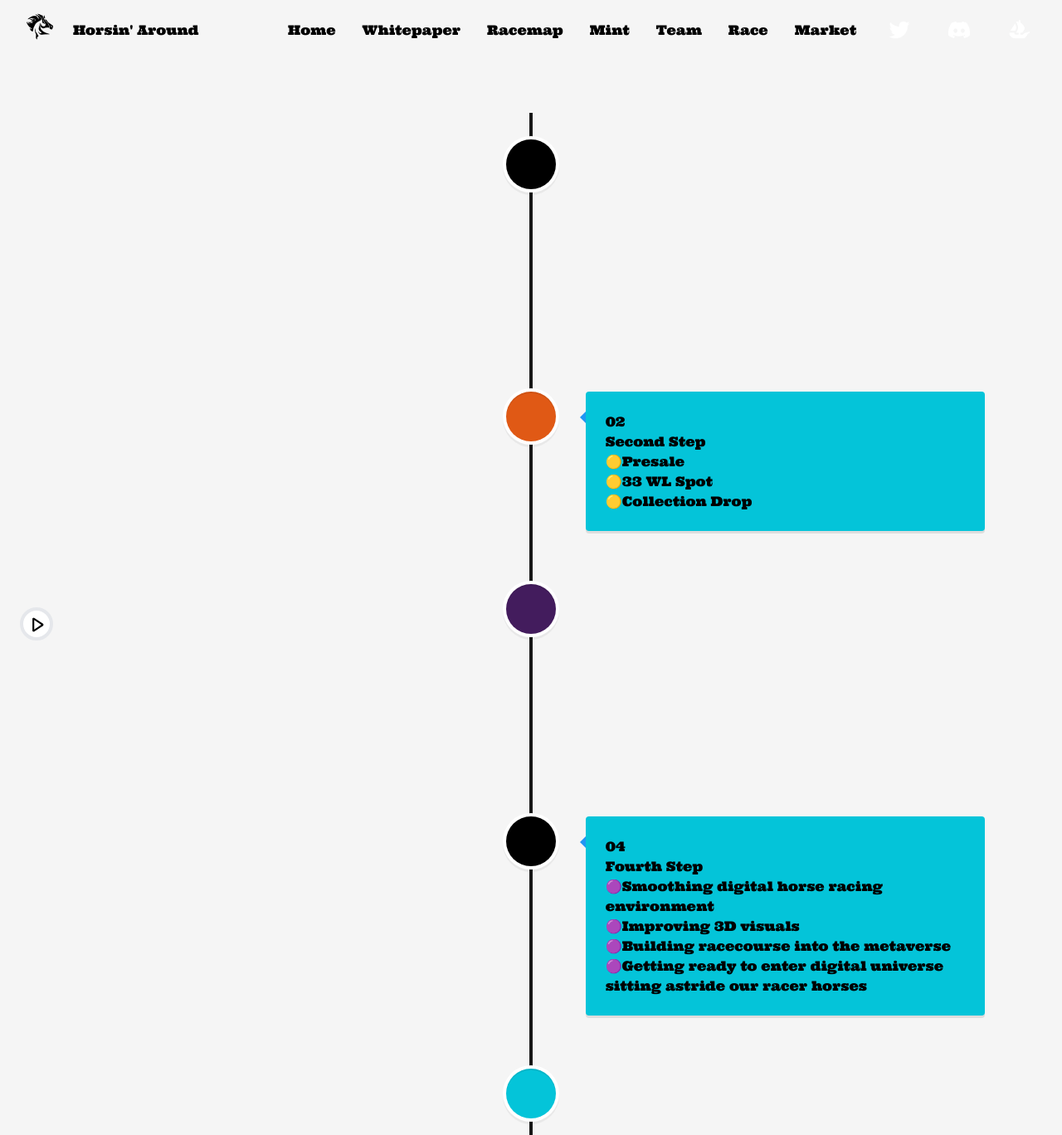
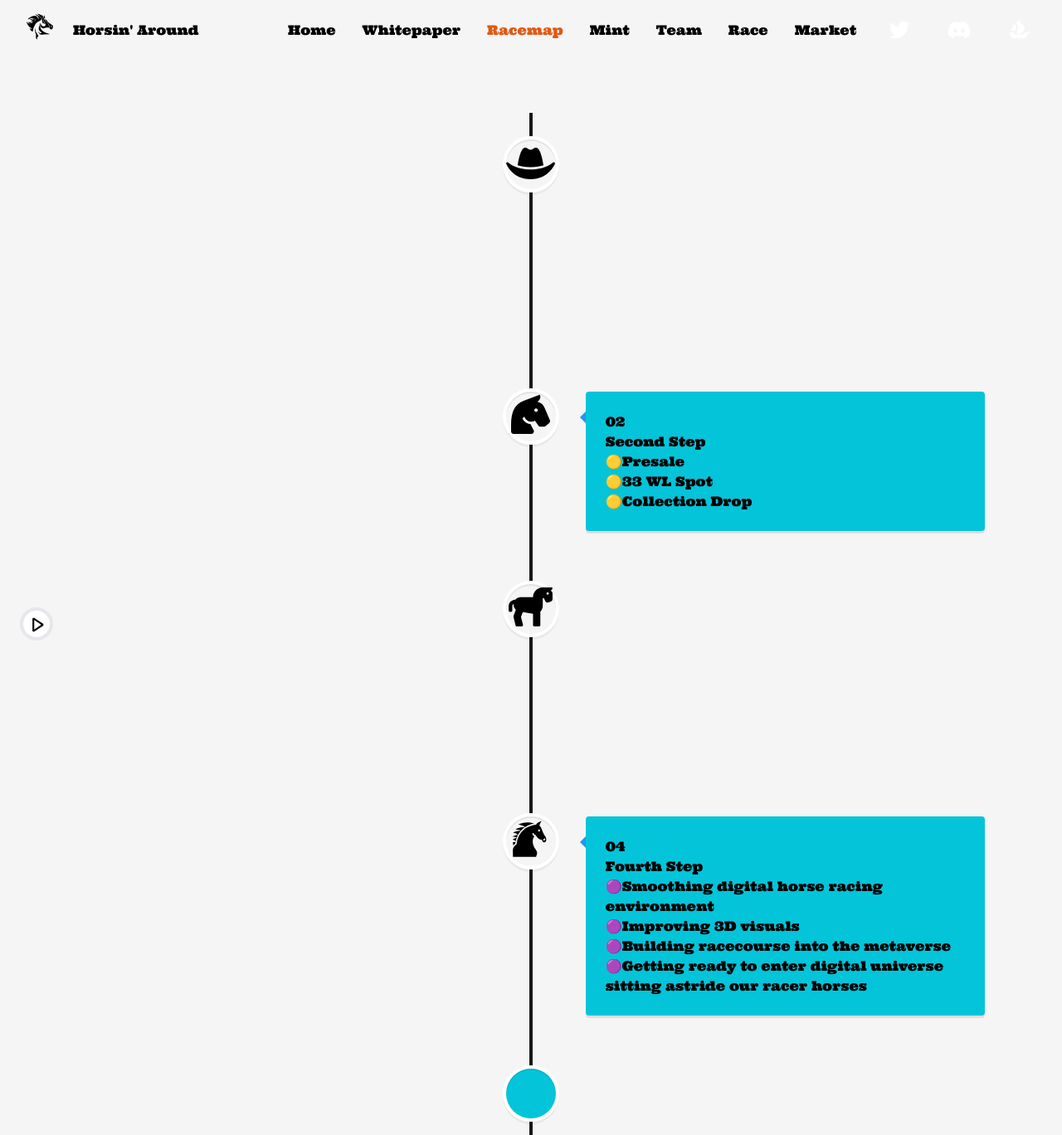
Before and after one commit to LazareLomsadze/Horsin-Around, a React (Create React App) app: page /Racemap in a window 1280 px wide. Shown: the whole page at 83% size. Built offline with nearby package versions, Linux system fonts and the light colour scheme.

Commit message:
add icon

```diff
--- a/src/Racemap/Racemap.js
+++ b/src/Racemap/Racemap.js
@@ -8,7 +8,7 @@ import Road from './components/Road'
 const Racemap = () => {
   return (
     <>
-    <Nav Third />
+    <Nav third />
     <div className='mt-20' >
 
     <Road />
--- a/src/Racemap/components/Road.js
+++ b/src/Racemap/components/Road.js
@@ -1,6 +1,13 @@
 import React from 'react'
 import { VerticalTimeline, VerticalTimelineElement }  from 'react-vertical-timeline-component';
 import 'react-vertical-timeline-component/style.min.css';
+import "./style.css"
+import { FaHatCowboy } from "react-icons/fa"
+import { FaHorseHead } from "react-icons/fa"
+import { FaHorse } from "react-icons/fa"
+import { GiHorseHead } from "react-icons/gi"
+
+
 
 const Road = () => {
   return (
@@ -13,8 +20,8 @@ const Road = () => {
     contentStyle={{ background: '#04C4D9', color: '#000000' }}
     contentArrowStyle={{ borderRight: '7px solid  rgb(33, 150, 243)' }}
     date="|01/06/2022 - 24/06/2022|"
-    iconStyle={{ background: '#000000', color: '#fff' }}
-    icon={<i class="fa-solid fa-hat-cowboy"></i> }
+    iconStyle={{ background: 'whitesmoke', color: '#fff' }}
+    icon={<FaHatCowboy fill='black'/> }
   >
     <h3 className="vertical-timeline-element-title">01</h3>
     <h4 className="vertical-timeline-element-subtitle">First Step</h4>
@@ -30,8 +37,8 @@ const Road = () => {
     className="vertical-timeline-element--work"
     contentStyle={{ background: '#04C4D9', color: '#000000' }}
     contentArrowStyle={{ borderRight: '7px solid  rgb(33, 150, 243)' }}
-    iconStyle={{ background: '#e05915', color: '#fff' }}
-    icon={<i class="fa-solid fa-hat-cowboy"></i> }
+    iconStyle={{ background: 'whitesmoke', color: '#fff' }}
+    icon={<FaHorseHead fill='black'/> }
   >
     <h3 className="vertical-timeline-element-title">02</h3>
     <h4 className="vertical-timeline-element-subtitle">Second Step</h4>
@@ -47,8 +54,8 @@ const Road = () => {
     contentStyle={{ background: '#04C4D9', color: '#000000' }}
     contentArrowStyle={{ borderRight: '7px solid  rgb(33, 150, 243)' }}
     date="|After sold out|"
-    iconStyle={{ background: '#431c5d', color: '#fff' }}
-    icon={<i class="fa-solid fa-hat-cowboy"></i> }
+    iconStyle={{ background: 'whitesmoke', color: '#fff' }}
+    icon={<FaHorse fill='black'/> }
   >
     <h3 className="vertical-timeline-element-title">03</h3>
     <h4 className="vertical-timeline-element-subtitle">Third Step</h4>
@@ -64,8 +71,8 @@ const Road = () => {
     className="vertical-timeline-element--education"
     contentStyle={{ background: '#04C4D9', color: '#000000' }}
     contentArrowStyle={{ borderRight: '7px solid  rgb(33, 150, 243)' }}
-    iconStyle={{ background: '#000000', color: '#fff' }}
-    icon={<i class="fa-solid fa-hat-cowboy"></i> }
+    iconStyle={{ background: 'whitesmoke', color: '#fff' }}
+    icon={<GiHorseHead fill='black'/> }
   >
     <h3 className="vertical-timeline-element-title">04</h3>
     <h4 className="vertical-timeline-element-subtitle">Fourth Step</h4>
--- /dev/null
+++ b/src/Racemap/components/style.css
@@ -0,0 +1,16 @@
+.vertical-timeline-element-icon svg {
+    display: block;
+    width: 59px!important;
+    height: 47px !important;
+    margin-top: 4px !important;
+    position: initial !important;
+    margin-left: 0px!important;
+}
+
+@media (max-width:1169px) {
+    .vertical-timeline-element-icon svg {
+        width: 40px!important;
+        height: 35px !important;
+        margin-top: 1px !important;
+    }
+}
--- a/src/Team/MTeam.js
+++ b/src/Team/MTeam.js
@@ -31,7 +31,7 @@ const MTeam = () => {
                         <div className='team first' ></div>
                     </div>
                     <h3>ELENE</h3>
-                    <p>Team establisher <span className='block text-black' >( Head of Human Resources )</span> </p>
+                    <p>Team establisher </p>
                     <div className='icon flex flex-wrap items-center'>
                         <a href='https://www.linkedin.com/in/elene-oghadze-bb90641a2/' target="_blank" >
                         <Linkdn />
@@ -49,7 +49,7 @@ const MTeam = () => {
                     <div className='team second' ></div>
                     </div>
                     <h3>ZURA</h3>
-                    <p>Sculptor of NFTs<span className='block text-black' >( Head of Art )</span> </p>
+                    <p>Sculptor of NFTs </p>
                     <div className='icon flex flex-wrap items-center'>
                         <a href='https://www.linkedin.com/in/zurab-supatashvili-5b0a25188/' target="_blank" >
                         <Linkdn />
@@ -66,7 +66,7 @@ const MTeam = () => {
                     <div className='team third' ></div>
                     </div>
                     <h3>PADRE</h3>
-                    <p>Chronicler of Horsinft_Arounf<span className='block text-black' >( Head of Community )</span> </p>
+                    <p>Chronicler of Horsinft_Around </p>
                     <div className='icon flex flex-wrap items-center'>
                         <a href='https://www.linkedin.com/in/saba-khimshiashvili-44637817a/'  target="_blank" >
                         <Linkdn />
@@ -83,13 +83,10 @@ const MTeam = () => {
                     <div className='team fourth' ></div>
                     </div>
                     <h3>LUKA</h3>
-                    <p>Narrator among social media platforms<span className='block text-black' >( Head of Marketing )</span> </p>
+                    <p>Narrator among social media platforms </p>
                     <div className='icon flex flex-wrap items-center'>
                         <a href='https://www.linkedin.com/in/luka-darchia-61225b199/' target="_blank" >
                         <Linkdn />
-                        </a>
-                        <a href="/" target="_blank">
-                        <AiFillTwitterCircle className='w-[27px] h-[27px] ml-2 fill-black'/>
                         </a>
                     </div>
                 </div>
@@ -100,7 +97,7 @@ const MTeam = () => {
                     <div className='team five' ></div>
                     </div>
                     <h3>LAZO</h3>
-                    <p>Grand Master of Coding<span className='block text-black' >( Head of Development )</span> </p>
+                    <p>Grand Master of Coding </p>
                     <div className='icon flex flex-wrap items-center'>
                         <a href='https://www.linkedin.com/in/lazare-lomsadze-b43102228/' target="_blank" >
                         <Linkdn />
@@ -117,7 +114,7 @@ const MTeam = () => {
                     <div className='team sixth' ></div>
                     </div>
                     <h3>Horse`Around</h3>
-                    <p>Owner of the Unicorn<span className='block text-black' >( Head Of Market )</span> </p>
+                    <p>Owner of the Unicorn</p>
                     <div className='icon flex flex-wrap items-center'>
                         <a href='/'  >
                         <Linkdn />
```
